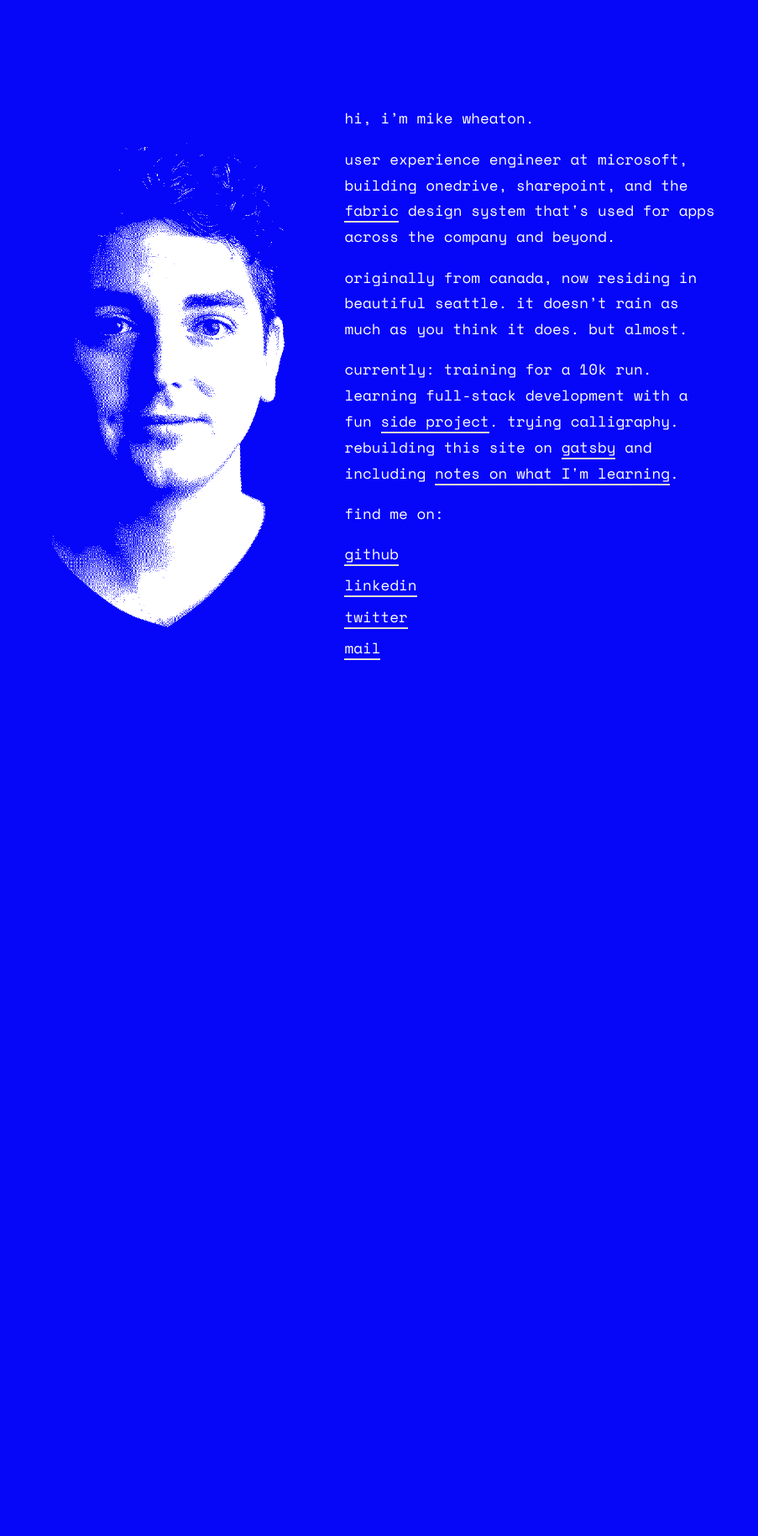
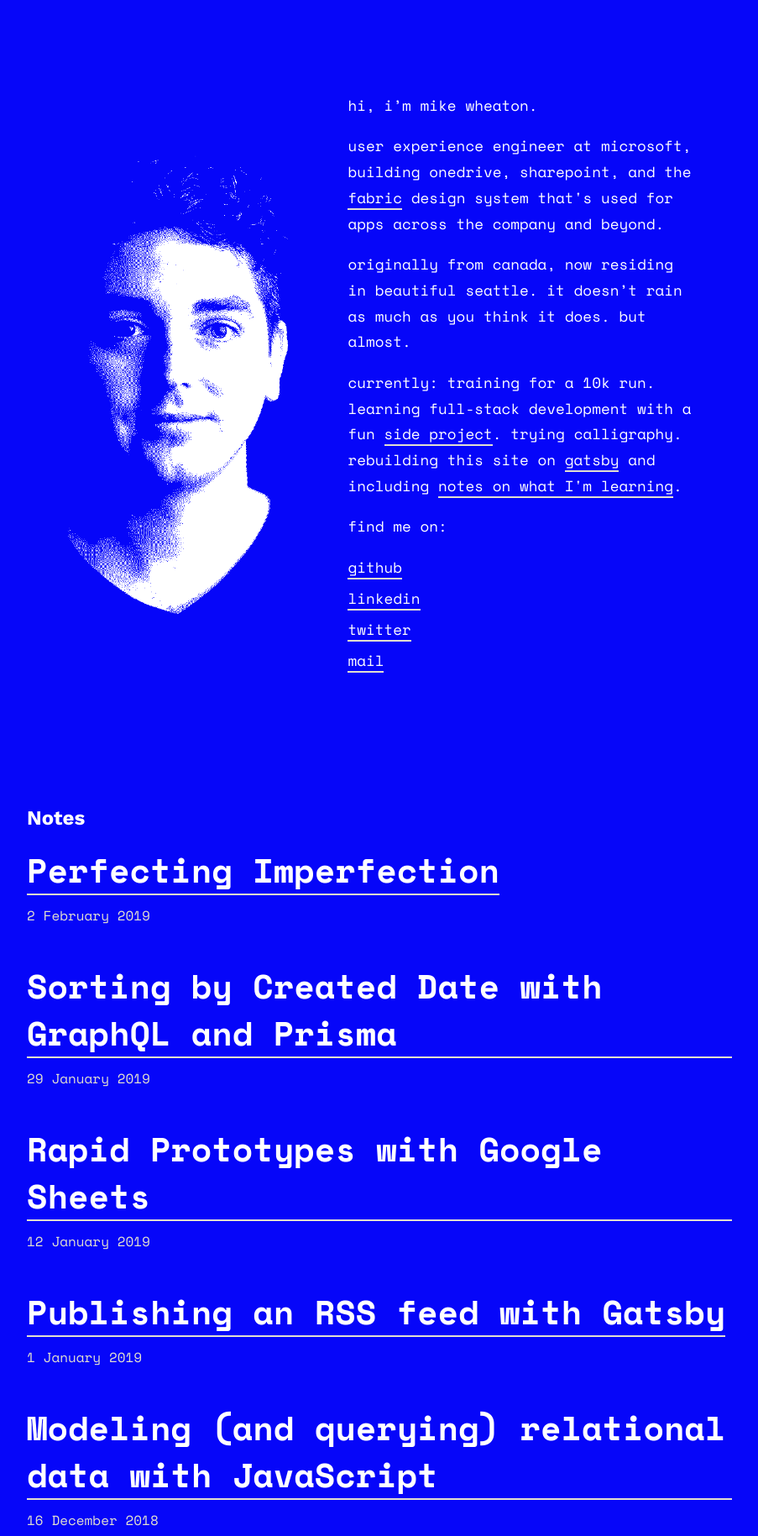
Before and after one commit to mikewheaton/wheaton.dev, a Gatsby site: page / in a window 1280 px wide. Shown: the whole page at 84% size, without its empty margins (188-1091 px from the left). Before the commit the page ends 900 px from the top, so only its background shows below. Built offline with nearby package versions, Linux system fonts and the light colour scheme; Gatsby itself is replaced by a stand-in of ours.

Commit message:
Move the list of notes to the home page and transition the theme when scrolling to them

```diff
--- a/gatsby-node.js
+++ b/gatsby-node.js
@@ -1,5 +1,4 @@
 const path = require('path');
-const { createFilePath } = require('gatsby-source-filesystem');
 
 exports.createPages = ({ actions, graphql }) => {
   const { createPage } = actions;
--- a/src/components/Home/Home.js
+++ b/src/components/Home/Home.js
@@ -9,7 +9,6 @@ const Root = styled.div`
   display: flex;
   flex-direction: column;
   margin: 0;
-  min-height: 100vh;
 
   /* @todo: Add a media query helper. */
   @media screen and (min-width: 768px) {
@@ -82,7 +81,7 @@ const Home = () => {
           10k run. learning full-stack development with a fun{' '}
           <a href="http://www.lurn.today/">side project</a>. trying calligraphy.
           rebuilding this site on <a href="https://www.gatsbyjs.org/">gatsby</a>{' '}
-          and including <Link to="notes">notes on what I'm learning</Link>.
+          and including <Link to="/notes">notes on what I'm learning</Link>.
         </p>
         <p>find me on:</p>
         <LinkList>
--- a/src/components/Note/Note.js
+++ b/src/components/Note/Note.js
@@ -89,7 +89,7 @@ export default class Note extends React.Component {
     return (
       <Page themeVariant="light">
         <Root>
-          <NotesHeader backTitle="Notes" backTo="/notes" />
+          <NotesHeader backTitle="Home" backTo="/#notes" />
           <Title>{frontmatter.title}</Title>
           <Date>{frontmatter.date}</Date>
           <Content dangerouslySetInnerHTML={{ __html: html }} />
--- a/src/components/Page/Page.js
+++ b/src/components/Page/Page.js
@@ -26,8 +26,7 @@ const GlobalStyles = createGlobalStyle`
       auto;
     margin: 0;
     height: 100vh;
-    padding: 20px;
-    transition: background-color 0.1s linear;
+    transition: background-color 0.4s cubic-bezier(.17,.67,.83,.67);
   }
 
   a,
--- a/src/pages/index.js
+++ b/src/pages/index.js
@@ -1,12 +1,86 @@
 import React from 'react';
+import styled from 'styled-components';
 
 import Home from '../components/Home/Home';
 import Page from '../components/Page/Page';
+import NoteList from '../components/NoteList/NoteList';
 
-const Index = () => (
-  <Page>
-    <Home />
-  </Page>
-);
+const HomeWrapper = styled.div`
+  min-height: 100vh;
+  padding: 20px;
+`;
+
+const NotesWrapper = styled.div`
+  min-height: 100vh;
+  padding: 20px;
+`;
+
+class Index extends React.Component {
+  state = {
+    isThemeDark: true,
+  };
+
+  homeRef = React.createRef();
+
+  componentDidMount() {
+    const observer = new IntersectionObserver(
+      entries => {
+        this.setState({
+          isThemeDark: entries[0].isIntersecting,
+        });
+      },
+      {
+        threshold: 0.5,
+      }
+    );
+
+    if (this.homeRef.current) {
+      observer.observe(this.homeRef.current);
+    }
+  }
+
+  render() {
+    const { edges } = this.props.data.allMarkdownRemark;
+    const notes = edges.map(edge => ({
+      id: edge.node.id,
+      title: edge.node.frontmatter.title,
+      path: edge.node.frontmatter.path,
+      date: edge.node.frontmatter.date,
+    }));
+
+    return (
+      <Page themeVariant={this.state.isThemeDark ? 'dark' : 'light'}>
+        <HomeWrapper ref={this.homeRef}>
+          <Home />
+        </HomeWrapper>
+        <NotesWrapper id="notes">
+          <h2>Notes</h2>
+          <NoteList notes={notes} />
+        </NotesWrapper>
+      </Page>
+    );
+  }
+}
+
+export const query = graphql`
+  query {
+    allMarkdownRemark(
+      filter: { frontmatter: { draft: { eq: false } } }
+      sort: { fields: [frontmatter___date], order: DESC }
+    ) {
+      edges {
+        node {
+          id
+          frontmatter {
+            path
+            title
+            date(formatString: "D MMMM YYYY")
+            draft
+          }
+        }
+      }
+    }
+  }
+`;
 
 export default Index;
```
Also changed, not shown: src/pages/notes.js (deleted, +0 -46 lines).
